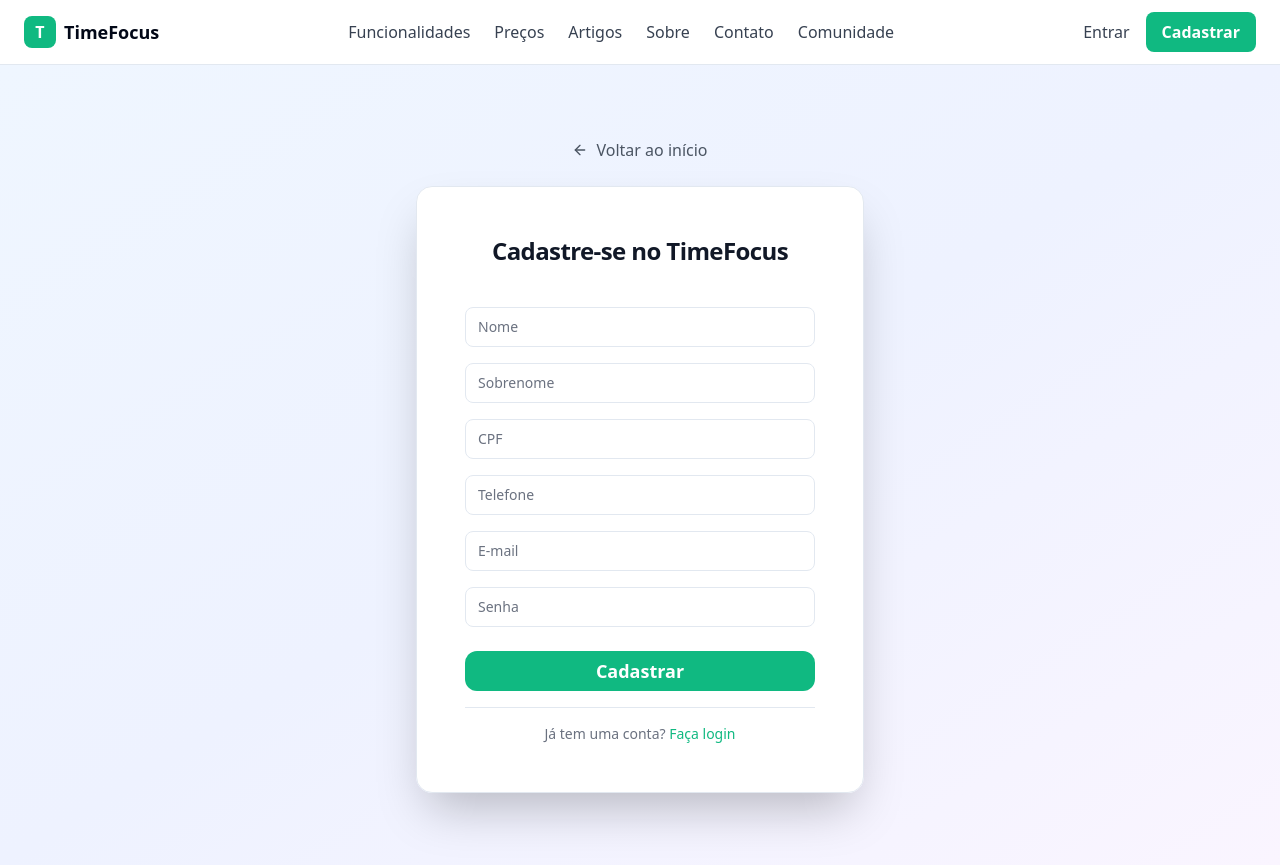
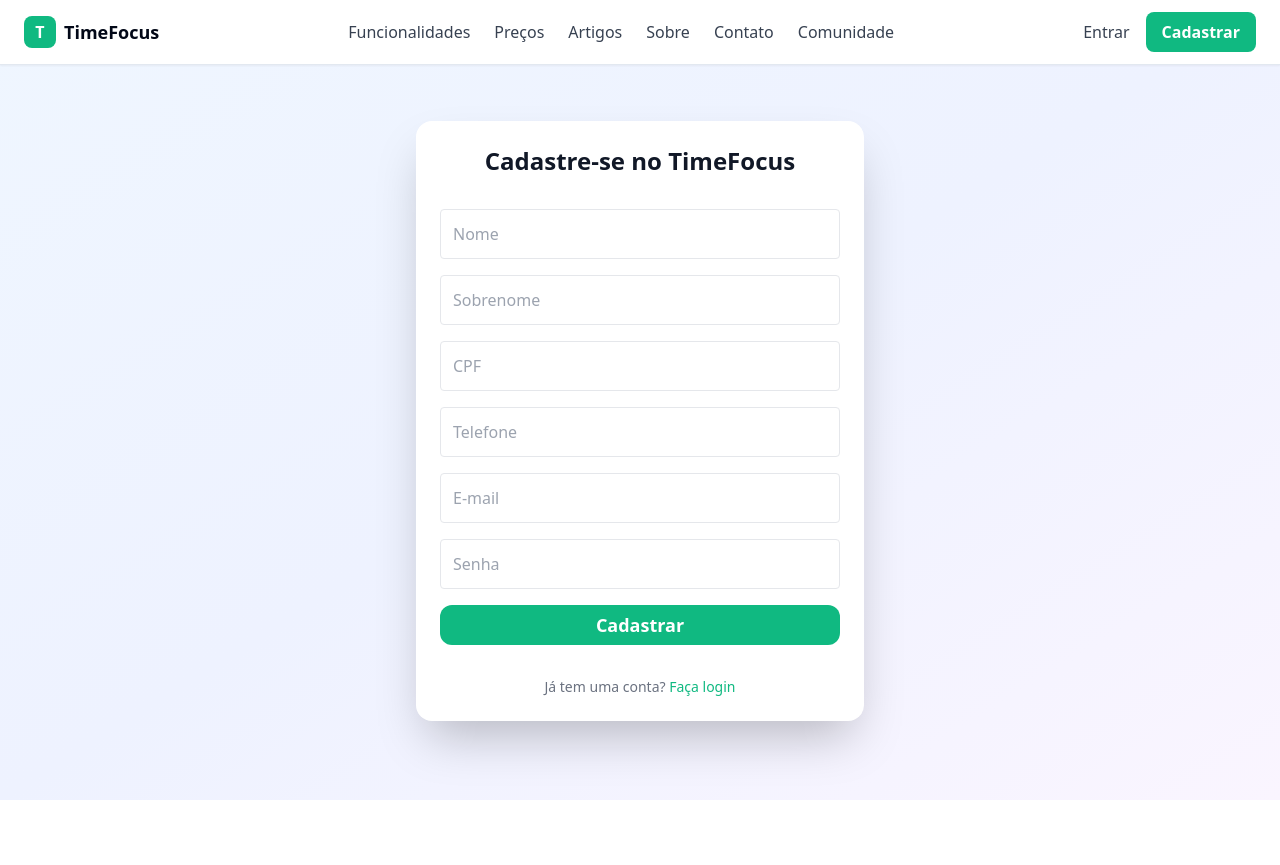
Before and after one commit to Jamersom-silva/timefocus, a React (Vite) app in the folder frontend/: page /register in a window 1280 px wide. After the commit the page ends 800 px from the top, so only its background shows below. Built offline with nearby package versions, Linux system fonts and the light colour scheme.

Commit message:
cprreção de bugs ok

```diff
--- a/frontend/src/components/Header.tsx
+++ b/frontend/src/components/Header.tsx
@@ -1,9 +1,10 @@
+// frontend/src/components/Header.tsx
 import { Link, useNavigate } from "react-router-dom";
 import { useContext } from "react";
 import { UserContext } from "../contexts/UserContext";
 
 export default function Header() {
-  const { user, logout } = useContext(UserContext)!; // Pega user do contexto
+  const { user, logout } = useContext(UserContext)!;
   const navigate = useNavigate();
 
   return (
@@ -24,20 +25,21 @@ export default function Header() {
           <Link to="/articles" className="hover:text-emerald-500">Artigos</Link>
           <Link to="/about" className="hover:text-emerald-500">Sobre</Link>
           <Link to="/contact" className="hover:text-emerald-500">Contato</Link>
-          <Link to="/Community" className="hover:text-emerald-500">Comunidade</Link>
+          <Link to="/community" className="hover:text-emerald-500">Comunidade</Link>
         </nav>
 
         {/* Botões de login/logout */}
         <div className="flex items-center gap-4">
           {user ? (
             <>
-              <span className="text-gray-700">Olá, {user.username}</span>
+              <span className="text-gray-700">Olá, {user.username || "Usuário"}</span>
               <button
+                aria-label="Logout"
                 onClick={() => {
                   logout();
-                  navigate("/login"); // volta para login após logout
+                  navigate("/login");
                 }}
-                className="bg-red-500 text-white px-4 py-2 rounded-md font-semibold hover:bg-red-600 transition-colors"
+                className="bg-red-500 text-white px-4 py-2 rounded-md font-semibold hover:bg-red-600 hover:shadow-md transition-all"
               >
                 Logout
               </button>
@@ -47,7 +49,7 @@ export default function Header() {
               <Link to="/login" className="text-gray-700 hover:text-emerald-500">Entrar</Link>
               <Link
                 to="/register"
-                className="bg-emerald-500 text-white px-4 py-2 rounded-md font-semibold hover:bg-emerald-600 transition-colors"
+                className="bg-emerald-500 text-white px-4 py-2 rounded-md font-semibold hover:bg-emerald-600 hover:shadow-md transition-all"
               >
                 Cadastrar
               </Link>
--- a/frontend/src/contexts/UserTypes.ts
+++ b/frontend/src/contexts/UserTypes.ts
@@ -1,10 +1,11 @@
 // frontend/src/contexts/UserTypes.ts
 export type User = {
   id: number;
+  username: string;
   email: string;
-  username: string;
-  created_at: string; // necessário para ProfilePage
+  created_at: string;
 };
+
 
 
 export type UserContextType = {
--- a/frontend/src/pages/Register.tsx
+++ b/frontend/src/pages/Register.tsx
@@ -1,14 +1,8 @@
-// frontend/src/pages/Register.tsx
 import { useState, useContext } from "react";
-import { Link, useNavigate } from "react-router-dom";
 import { Button } from "../components/ui/Button";
-import { Input } from "../components/ui/input";
-import { Label } from "../components/ui/label";
-import { Card, CardContent, CardHeader, CardTitle, CardFooter } from "../components/ui/card";
-import { Separator } from "../components/ui/separator";
-import { ArrowLeft } from "lucide-react";
+import { UserContext } from "../contexts/UserContext";
 import Header from "../components/Header";
-import { UserContext } from "../contexts/UserContext";
+import { useNavigate } from "react-router-dom";
 
 export default function RegisterPage() {
   const [form, setForm] = useState({
@@ -22,7 +16,7 @@ export default function RegisterPage() {
 
   const [isLoading, setIsLoading] = useState(false);
   const navigate = useNavigate();
-  const { register } = useContext(UserContext) ?? {};
+  const { register } = useContext(UserContext)!;
 
   const handleChange = (e: React.ChangeEvent<HTMLInputElement>) => {
     setForm({ ...form, [e.target.name]: e.target.value });
@@ -30,19 +24,13 @@ export default function RegisterPage() {
 
   const handleSubmit = async (e: React.FormEvent) => {
     e.preventDefault();
-    if (!register) return;
-
     setIsLoading(true);
 
     try {
-      await register(
-        form.nome + " " + form.sobrenome,
-        form.email,
-        form.senha
-      );
+      const username = form.nome + " " + form.sobrenome;
+      await register(username, form.email, form.senha, form.cpf, form.telefone);
       navigate("/login");
     } catch (err: any) {
-      console.error("Erro ao registrar:", err);
       alert(err?.message || "Erro no registro");
     } finally {
       setIsLoading(false);
@@ -50,98 +38,33 @@ export default function RegisterPage() {
   };
 
   return (
-    <>
-      {/* Header */}
+    <div className="min-h-screen bg-gradient-to-br from-blue-50 via-indigo-50 to-purple-50">
       <Header />
+      <div className="flex items-center justify-center p-4 mt-10">
+        <form
+          onSubmit={handleSubmit}
+          className="w-full max-w-md bg-white p-6 rounded-2xl shadow-2xl backdrop-blur-sm flex flex-col gap-4"
+        >
+          <h1 className="text-2xl font-bold text-center text-gray-900 mb-4">Cadastre-se no TimeFocus</h1>
+          <input name="nome" placeholder="Nome" onChange={handleChange} className="border border-gray-200 p-3 rounded focus:ring-emerald-500 focus:border-emerald-500" required />
+          <input name="sobrenome" placeholder="Sobrenome" onChange={handleChange} className="border border-gray-200 p-3 rounded focus:ring-emerald-500 focus:border-emerald-500" required />
+          <input name="cpf" placeholder="CPF" onChange={handleChange} className="border border-gray-200 p-3 rounded focus:ring-emerald-500 focus:border-emerald-500" required />
+          <input name="telefone" placeholder="Telefone" onChange={handleChange} className="border border-gray-200 p-3 rounded focus:ring-emerald-500 focus:border-emerald-500" required />
+          <input name="email" type="email" placeholder="E-mail" onChange={handleChange} className="border border-gray-200 p-3 rounded focus:ring-emerald-500 focus:border-emerald-500" required />
+          <input name="senha" type="password" placeholder="Senha" onChange={handleChange} className="border border-gray-200 p-3 rounded focus:ring-emerald-500 focus:border-emerald-500" required />
 
-      <div className="min-h-screen flex flex-col items-center justify-center bg-gradient-to-br from-blue-50 via-indigo-50 to-purple-50 p-4">
-        {/* Back link */}
-        <Link
-          to="/"
-          className="flex items-center gap-2 text-gray-600 hover:text-emerald-500 transition-colors mb-6"
-        >
-          <ArrowLeft className="w-4 h-4" /> Voltar ao início
-        </Link>
-
-        <Card className="w-full max-w-md bg-white/95 p-6 rounded-2xl shadow-2xl backdrop-blur-sm">
-          <CardHeader className="text-center mb-4">
-            <CardTitle className="text-2xl font-bold text-gray-900">
-              Cadastre-se no TimeFocus
-            </CardTitle>
-          </CardHeader>
-
-          <CardContent>
-            <form onSubmit={handleSubmit} className="flex flex-col gap-4">
-              <Input
-                name="nome"
-                placeholder="Nome"
-                value={form.nome}
-                onChange={handleChange}
-                required
-              />
-              <Input
-                name="sobrenome"
-                placeholder="Sobrenome"
-                value={form.sobrenome}
-                onChange={handleChange}
-                required
-              />
-              <Input
-                name="cpf"
-                placeholder="CPF"
-                value={form.cpf}
-                onChange={handleChange}
-                required
-              />
-              <Input
-                name="telefone"
-                placeholder="Telefone"
-                value={form.telefone}
-                onChange={handleChange}
-                required
-              />
-              <Input
-                name="email"
-                type="email"
-                placeholder="E-mail"
-                value={form.email}
-                onChange={handleChange}
-                required
-              />
-              <Input
-                name="senha"
-                type="password"
-                placeholder="Senha"
-                value={form.senha}
-                onChange={handleChange}
-                required
-              />
-
-              <Button
-                type="submit"
-                className="bg-emerald-500 text-white py-3 rounded-lg hover:bg-emerald-600 mt-2 font-semibold text-lg"
-                disabled={isLoading}
-              >
+          <Button type="submit" className="bg-emerald-500 text-white py-3 rounded-lg hover:bg-emerald-600 font-semibold text-lg" disabled={isLoading}>
             {isLoading ? "Cadastrando..." : "Cadastrar"}
           </Button>
-            </form>
-
-            <div className="mt-4 text-center">
-              <Separator />
-            </div>
 
           <p className="mt-4 text-center text-gray-500 text-sm">
             Já tem uma conta?{" "}
-              <span
-                className="text-emerald-500 hover:text-emerald-600 cursor-pointer"
-                onClick={() => navigate("/login")}
-              >
+            <span className="text-emerald-500 hover:text-emerald-600 cursor-pointer" onClick={() => navigate("/login")}>
               Faça login
             </span>
           </p>
-          </CardContent>
-        </Card>
+        </form>
       </div>
-    </>
+    </div>
   );
 }
--- a/frontend/src/services/api.ts
+++ b/frontend/src/services/api.ts
@@ -25,7 +25,7 @@ async function request<T>(path: string, options: RequestInit = {}): Promise<T> {
 
   if (!res.ok) {
     const error: { detail?: string } = await res.json().catch(() => ({ detail: res.statusText }));
-    throw error;
+    throw new Error(error.detail || res.statusText);
   }
 
   return res.json() as Promise<T>;
@@ -53,7 +53,7 @@ export const api = {
       body: JSON.stringify(data),
     }),
 
-  register: (data: { username: string; email: string; password: string }) =>
+  register: (data: { username: string; email: string; password: string; cpf?: string; telefone?: string }) =>
     request<{ access_token: string; token_type: string; user?: UserOut }>("/auth/register", {
       method: "POST",
       body: JSON.stringify(data),
@@ -102,7 +102,7 @@ export const api = {
   // ---------- Reports ----------
   getReports: () => request<ReportOut[]>("/reports"),
   createReport: (data: ReportCreate) =>
-    request<ReportOut>("/reports", {
+    request<ReportOut>(`/reports`, {
       method: "POST",
       body: JSON.stringify(data)
     }),
```
Also changed, not shown: frontend/src/contexts/UserContext.tsx (+23 -17 lines), frontend/src/pages/Login.tsx (+8 -4 lines). Lines whose indentation alone changed are shown as unchanged.
